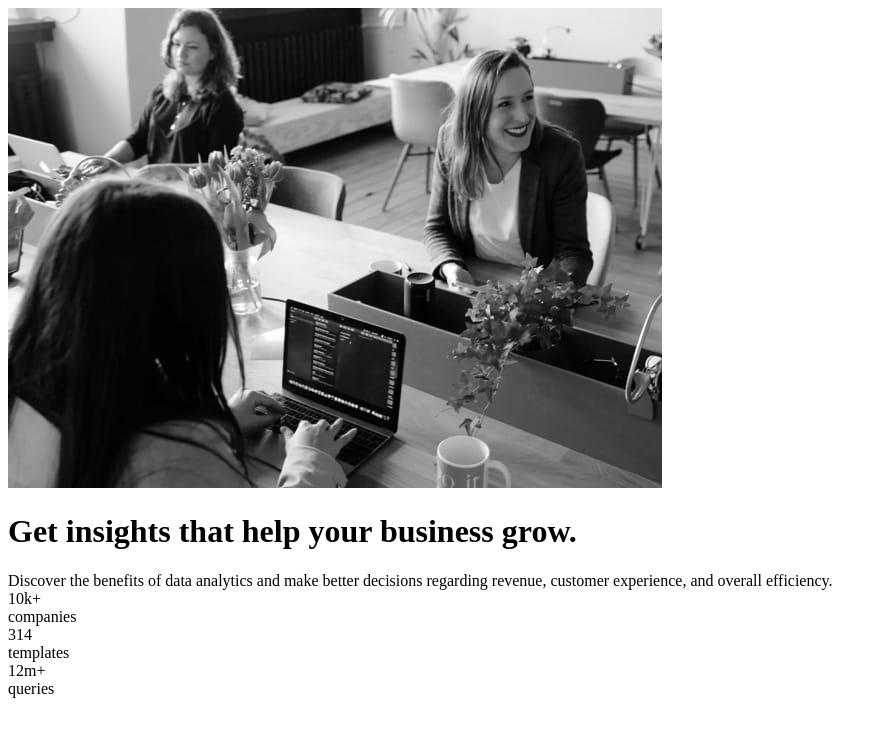
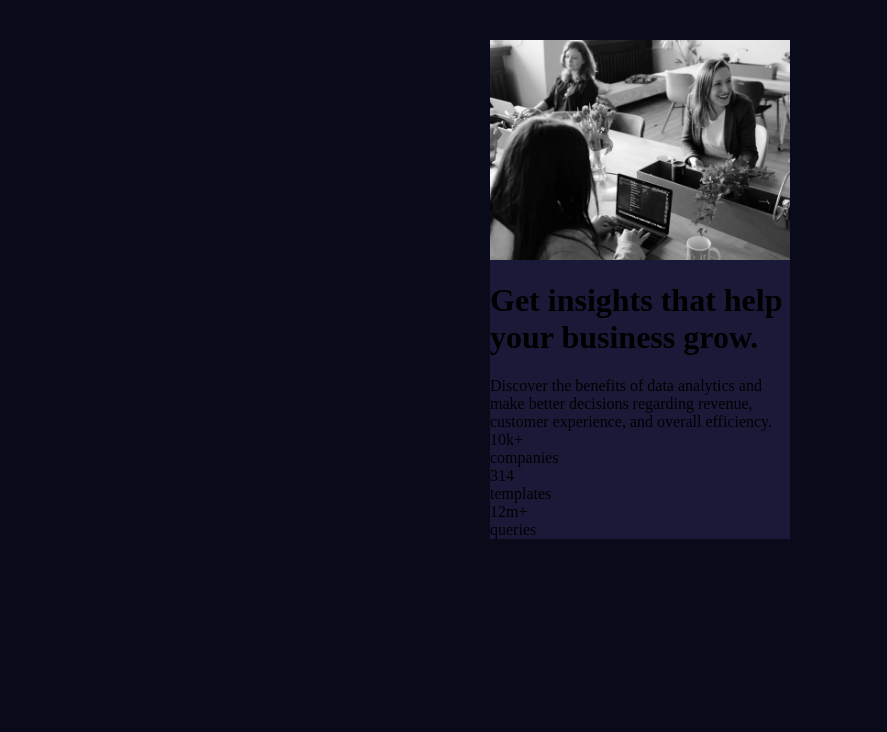
Before and after one commit to KingLyrics/Stats-card, a plain HTML site: page index.html in a window 1280 px wide. Shown: the whole page, without its empty margins (0-887 px from the left). Drawn offline with Linux system fonts and the light colour scheme.

Commit message:
Added styles

```diff
--- a/style.css
+++ b/style.css
@@ -1,15 +1,15 @@
 @import url("https://fonts.googleapis.com/css2?family=Inter:wght@400;700&display=swap");
 @import url("https://fonts.googleapis.com/css2?family=Lexend+Deca&display=swap");
 
---root {
+:root {
   /* ?Main background */
   --Verydarkblue: #090b1a;
 
   /* ?Card background */
-  --Darkdesaturatedblue:#1b1938;
+  --Darkdesaturatedblue: #1b1938;
 
   /* ?Accent */
-  --Softviolet:#aa5cdb;
+  --Softviolet: #aa5cdb;
 
   /* *Main heading stats */
   --White: #ffffff;
@@ -25,10 +25,30 @@
   --LuxendDeca: "Luxend Deca";
 }
 
-img{
-    max-width: 100%;
+body {
+  background-color: var(--Verydarkblue);
 }
 
-body{
-    background-color: var(--Verydarkblue);
+.card__container {
+  max-width: 375px;
+  margin: 40px auto;
+  display: flex;
+  justify-content: center;
+  flex-direction: column;
 }
+
+.card__container-image {
+  display: flex;
+  align-items: center;
+  justify-content: center;
+}
+
+.card__container-image img {
+  max-width: 300px;
+}
+
+.card__container__body{
+    background-color: var(--Darkdesaturatedblue);
+    max-width: 300px;
+    margin: 0 auto;
+}
```
